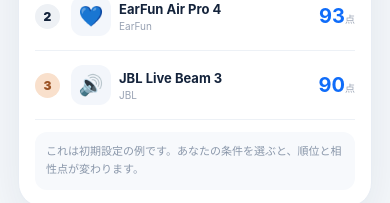
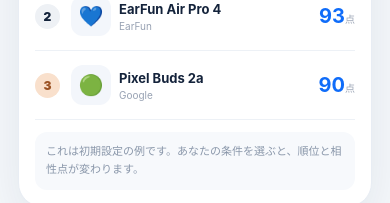
Before and after one commit to natsu720411/minna-hikaku, a React (Vite) app: page / in a window 390 px wide. Shown: the part 754-957 px from the top of the page. Built offline with nearby package versions, Linux system fonts and the light colour scheme.

Commit message:
Expand earphone comparison to 11 verified models

```diff
--- a/src/data/earphones.js
+++ b/src/data/earphones.js
@@ -42,6 +42,66 @@
     accent: '✨',
     sourceUrl: 'https://www.samsung.com/jp/audio-sound/galaxy-buds/galaxy-buds4-pro-white-sm-r640nzwaxjp/',
     sourceLabel: 'Samsung公式',
+    updatedAt: '2026-10-02',
+  },
+  {
+    id: 'technics-eah-az100',
+    name: 'EAH-AZ100',
+    brand: 'Technics',
+    price: 39600,
+    scores: { sound: 99, noiseCancel: 96, battery: 94, fit: 92, mic: 95, water: 75, value: 84 },
+    batteryText: '最大10時間（ANC ON / AAC）',
+    batteryHours: 10,
+    waterRating: 'IPX4',
+    tags: ['音質', '3台マルチポイント', 'LDAC'],
+    accent: '🎼',
+    sourceUrl: 'https://panasonic.jp/headphone/products/EAH-AZ100-A/spec.html',
+    sourceLabel: 'Panasonic / Technics公式',
+    updatedAt: '2026-10-02',
+  },
+  {
+    id: 'bose-qc-ultra-earbuds-2',
+    name: 'QuietComfort Ultra Earbuds (第2世代)',
+    brand: 'Bose',
+    price: 39600,
+    scores: { sound: 95, noiseCancel: 99, battery: 75, fit: 93, mic: 94, water: 75, value: 78 },
+    batteryText: '最大6時間',
+    batteryHours: 6,
+    waterRating: 'IPX4',
+    tags: ['ノイキャン', '通話', 'ワイヤレス充電'],
+    accent: '🔕',
+    sourceUrl: 'https://www.bose.co.jp/p/earbuds/bose-quietcomfort-ultra-earbuds-2nd-gen/QCUE2-HEADPHONEIN.html',
+    sourceLabel: 'Bose公式',
+    updatedAt: '2026-10-02',
+  },
+  {
+    id: 'pixel-buds-pro-2',
+    name: 'Pixel Buds Pro 2',
+    brand: 'Google',
+    price: 36800,
+    scores: { sound: 92, noiseCancel: 94, battery: 86, fit: 93, mic: 91, water: 84, value: 82 },
+    batteryText: '最大8時間（ANC ON）',
+    batteryHours: 8,
+    waterRating: 'IP54',
+    tags: ['Pixel', 'Gemini', 'ノイキャン'],
+    accent: '🤖',
+    sourceUrl: 'https://store.google.com/jp/product/pixel_buds_pro_2_specs?hl=ja',
+    sourceLabel: 'Google Store公式',
+    updatedAt: '2026-10-02',
+  },
+  {
+    id: 'pixel-buds-2a',
+    name: 'Pixel Buds 2a',
+    brand: 'Google',
+    price: 23800,
+    scores: { sound: 86, noiseCancel: 88, battery: 83, fit: 91, mic: 86, water: 84, value: 92 },
+    batteryText: '最大7時間（ANC ON）',
+    batteryHours: 7,
+    waterRating: 'IP54',
+    tags: ['Pixel', 'コスパ', 'Gemini'],
+    accent: '🟢',
+    sourceUrl: 'https://store.google.com/jp/product/pixel_buds_2a?hl=ja',
+    sourceLabel: 'Google Store公式',
     updatedAt: '2026-10-02',
   },
   {
```
